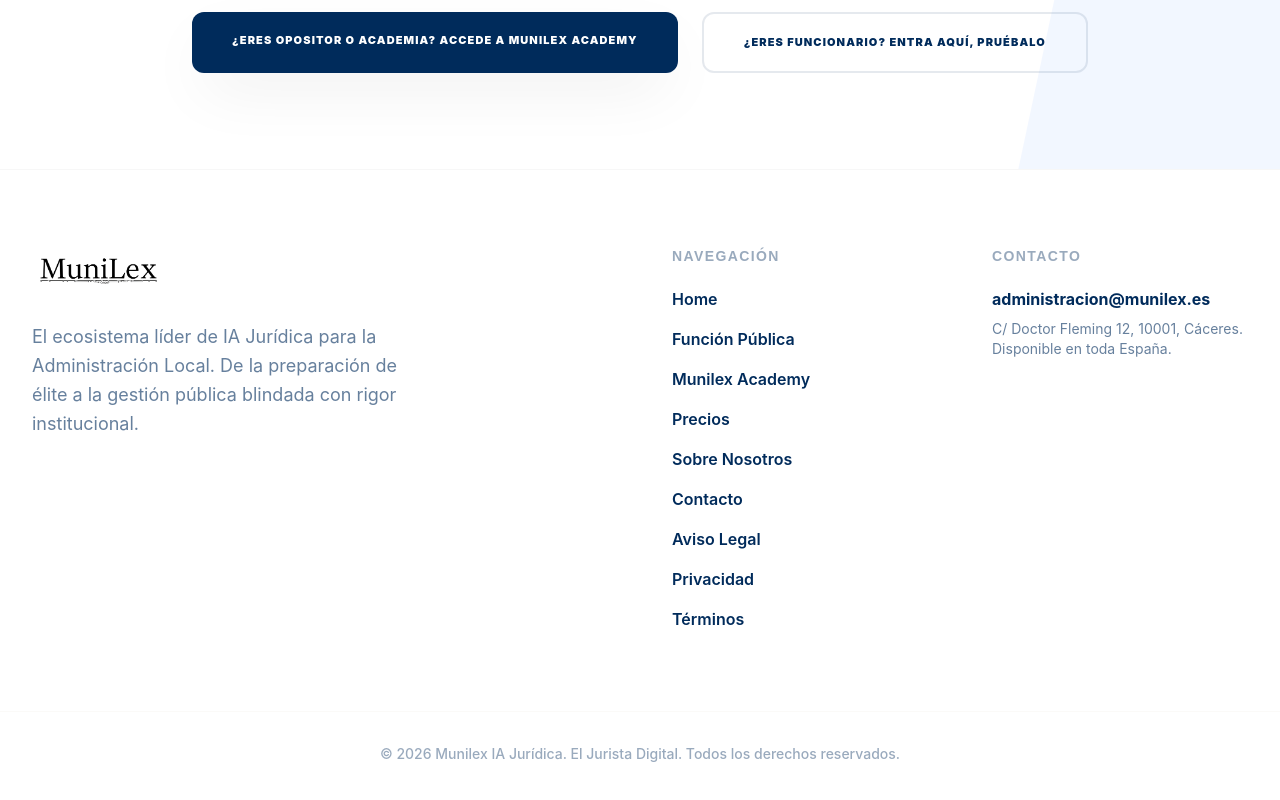
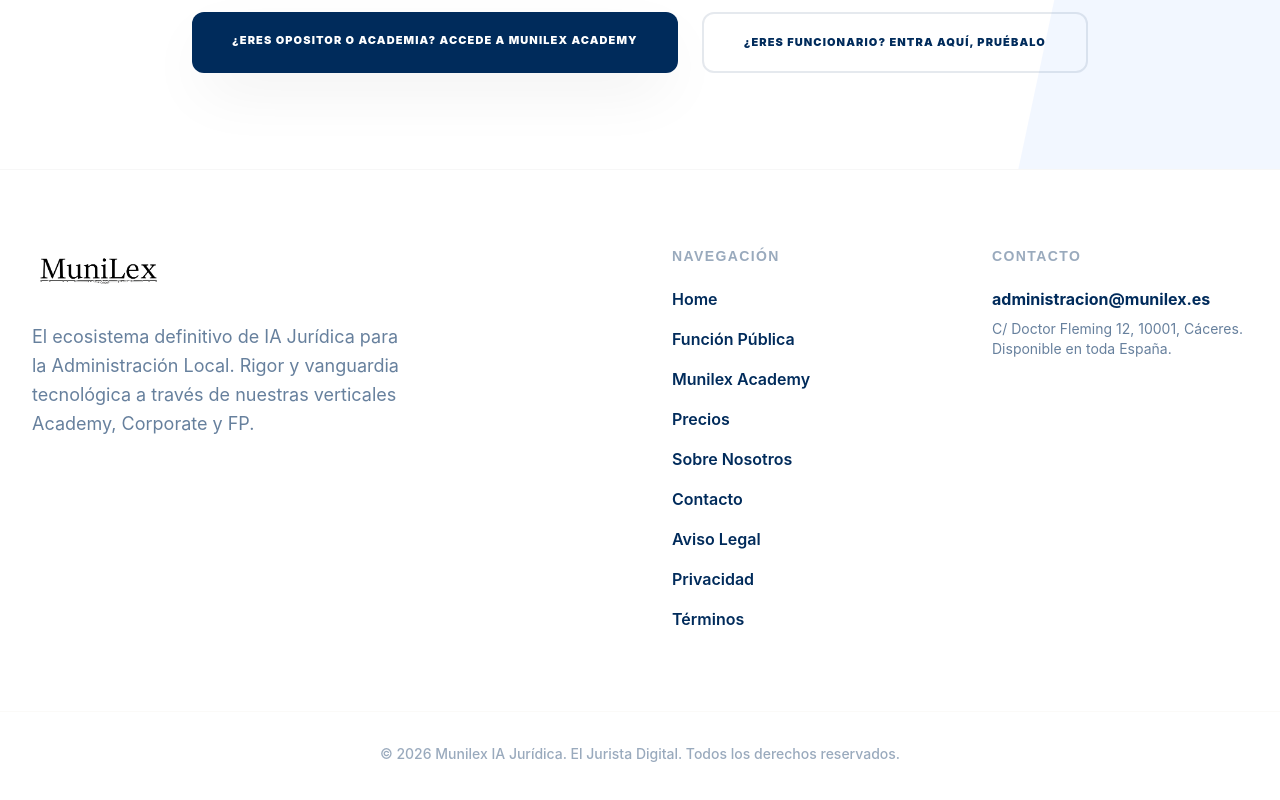
Before and after one commit to automatizacionesnunez-byte/Munilex-Academy-web, a React (Vite) app: page / in a window 1280 px wide. Shown: the part 4036-4836 px from the top of the page. Built offline with nearby package versions, Linux system fonts and the light colour scheme.

Commit message:
Refine footer descriptions to include Academy, Corporate, and FP

```diff
--- a/src/components/AcademyFooter.tsx
+++ b/src/components/AcademyFooter.tsx
@@ -13,7 +13,7 @@ const AcademyFooter = () => {
             MUNILEX<span className="text-[#d4af37]">ACADEMY</span>
           </Link>
           <p className="text-white/50 text-xl leading-relaxed max-w-sm font-manrope">
-            La vanguardia en preparación de oposiciones. Metodología táctica impulsada por IA para la nueva generación de funcionarios públicos.
+            Parte del ecosistema integral Munilex. Metodología táctica e IA para opositores de élite en nuestras verticales de Academy, Corporate y FP.
           </p>
 
           <div className="flex gap-4 mt-12">
--- a/src/components/Footer.tsx
+++ b/src/components/Footer.tsx
@@ -13,7 +13,7 @@ const Footer = () => {
             />
           </Link>
           <p className="text-primary/60 text-lg leading-relaxed max-w-sm font-inter">
-            El ecosistema líder de IA Jurídica para la Administración Local. De la preparación de élite a la gestión pública blindada con rigor institucional.
+            El ecosistema definitivo de IA Jurídica para la Administración Local. Rigor y vanguardia tecnológica a través de nuestras verticales Academy, Corporate y FP.
           </p>
         </div>
         <div>
```
